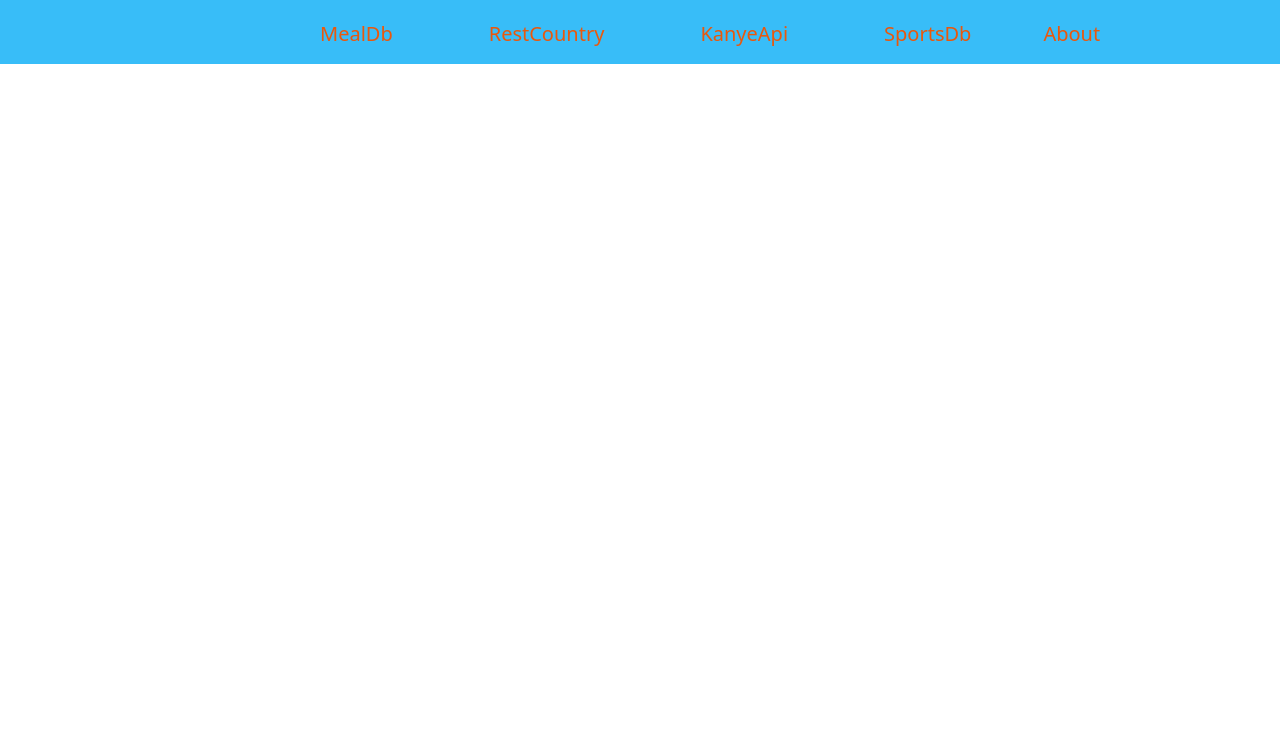
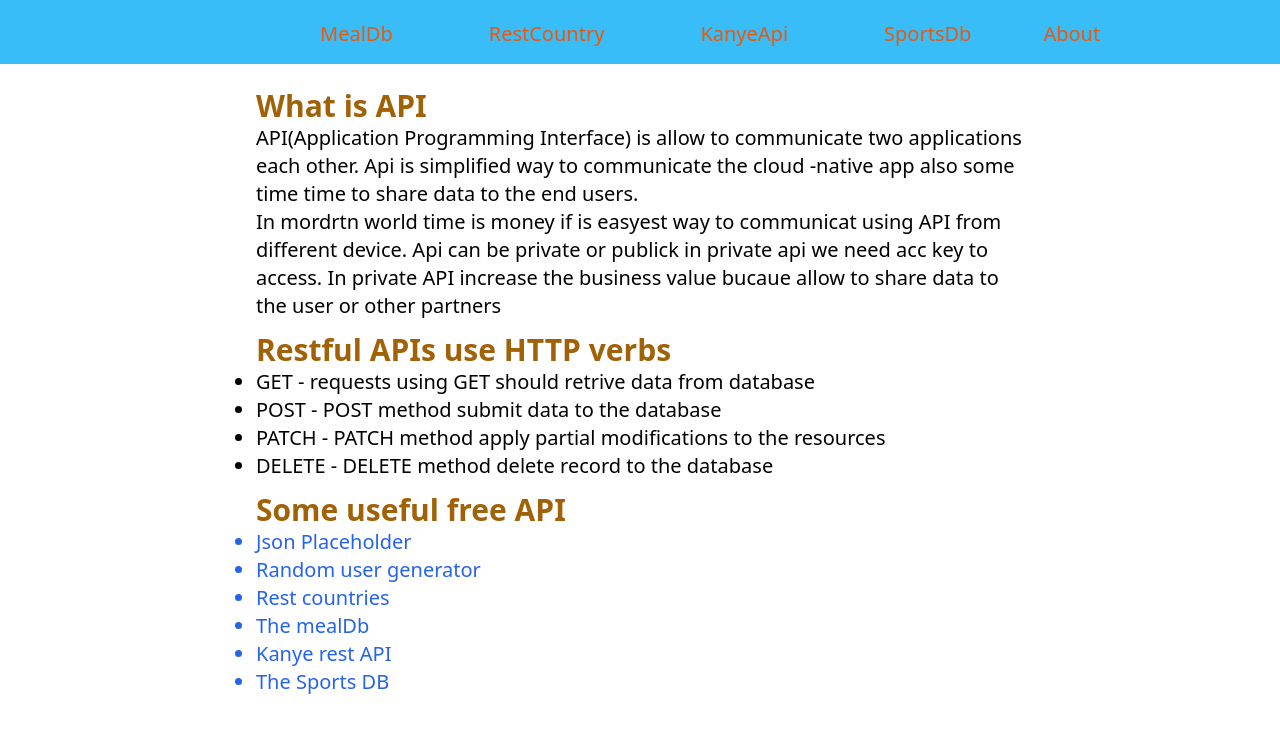
Before and after one commit to Masitbd/API-Test, a plain HTML site: page about.html in a window 1280 px wide. Drawn offline with nearby package versions, Linux system fonts and the light colour scheme.

Commit message:
Add about page

```diff
--- a/about.html
+++ b/about.html
@@ -36,6 +36,37 @@
     </ul>
   </header>
   <main>
+    <section class="w-3/5 mx-auto text-xl mt-6">
+      <h1 class="text-3xl text-yellow-700 font-bold">What is API</h1>
+      <p class="text-left">API(Application Programming Interface) is allow to communicate two applications
+        each other.
+        Api is simplified
+        way to communicate the cloud -native app also some time time to share data to the end users.</p>
+
+      <p class="text-left">In mordrtn world time is money if is easyest way to communicat using API from different
+        device. Api can be
+        private or publick in private api we need acc key to access. In private API increase the business
+        value bucaue allow to share data to the user or other partners</p>
+
+      <h1 class="text-3xl text-yellow-700 font-bold mt-3">Restful APIs use HTTP verbs</h1>
+      <ul class="list-disc">
+        <li>GET - requests using GET should retrive data from database</li>
+        <li>POST - POST method submit data to the database</li>
+        <li>PATCH - PATCH method apply partial modifications to the resources</li>
+        <li>DELETE - DELETE method delete record to the database</li>
+      </ul>
+
+      <h1 class="text-3xl text-yellow-700 font-bold mt-3">Some useful free API</h1>
+      <ul class="list-disc text-blue-600">
+        <li><a href="https://jsonplaceholder.typicode.com/">Json Placeholder</a></li>
+        <li><a href="https://randomuser.me/">Random user generator</a></li>
+        <li><a href="https://restcountries.com/">Rest countries</a></li>
+        <li><a href="https://www.themealdb.com/api.php">The mealDb</a></li>
+        <li><a href="https://api.kanye.rest/">Kanye rest API</a></li>
+        <li><a href="https://www.thesportsdb.com/api.php">The Sports DB</a></li>
+      </ul>
+
+    </section>
   </main>
 </body>
 
```
